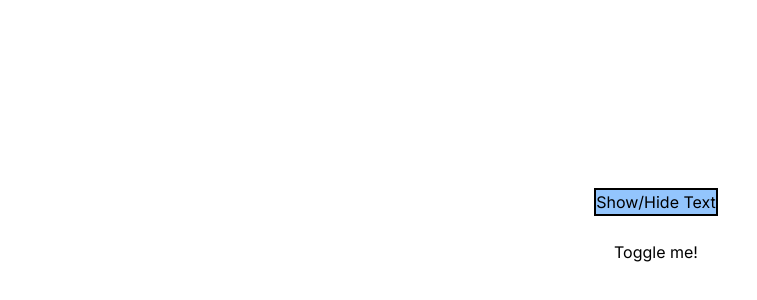
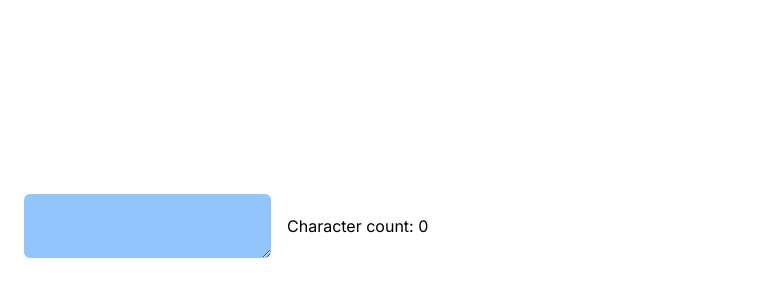
Before and after one commit to KalpitChandekar/Next-JS-Practice, a Next.js app: page / in a window 1280 px wide. Shown: the part 174-474 px from the top of the page, without its empty margins (0-757 px from the left). Built offline with nearby package versions, Linux system fonts and the light colour scheme.

Commit message:
create character counter

```diff
--- /dev/null
+++ b/app/components/textArea.tsx
@@ -0,0 +1,22 @@
+"use client"
+import React ,{useState} from "react";
+
+function CharacterCounter() {
+  const [text, setText] = useState("");
+
+  function handleTextareaChange(event:any) {
+    setText(event.target.value);
+  }
+  return (
+    <div className="flex items-center h-screen w-full gap-4 ml-4">
+      <textarea
+        className="bg-blue-300 px-4 py-2 rounded-md font-semibold ml-2 "
+        value={text}
+        onChange={handleTextareaChange}
+      />
+      <p>Character count: {text.length}</p>
+    </div>
+  );
+}
+
+export default CharacterCounter;
--- a/app/components/toggle.tsx
+++ b/app/components/toggle.tsx
@@ -10,7 +10,10 @@ function ToggleVisibility() {
 
   return (
     <div className="ml-4  w-full h-screen  flex flex-col items-center justify-center">
-      <button className="border-2 bg-blue-300 border-black mb-6" onClick={showHideText}>
+      <button
+        className="border-2 bg-blue-300 border-black mb-6"
+        onClick={showHideText}
+      >
         Show/Hide Text
       </button>
       {showHide && <p>Toggle me!</p>}
--- a/app/page.tsx
+++ b/app/page.tsx
@@ -1,12 +1,14 @@
 import Button from "./components/button";
 import InputField from "./components/input";
+import CharacterCounter from "./components/textArea";
 import ToggleVisibility from "./components/toggle";
 
 const App = () => {
   return (
     // <Button/>
     // <InputField/>
-    <ToggleVisibility />
+    // <ToggleVisibility />
+    <CharacterCounter/>
   );
 };
 export default App;
```
